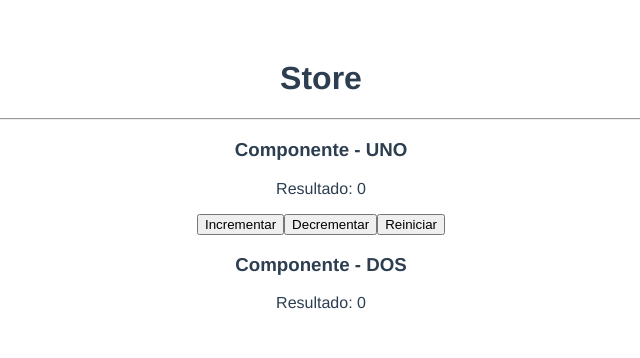
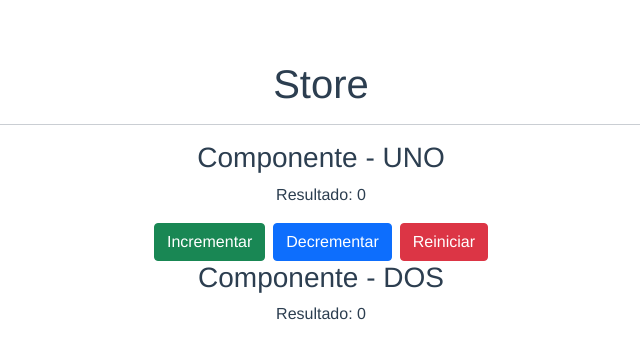
Before and after one commit to dev-oiram/vue-vuex-store, a Vue app: page / in a window 1280 px wide. Shown: the top 358 px of the page, without its empty margins (319-959 px from the left). Built offline with nearby package versions, Linux system fonts and the light colour scheme.

Commit message:
Se agrega bootstrap
Se agrega bootstrap para dar estilo a los botones

```diff
--- a/package.json
+++ b/package.json
@@ -8,6 +8,7 @@
     "build": "vue-cli-service build"
   },
   "dependencies": {
+    "bootstrap": "^5.1.2",
     "core-js": "^3.6.5",
     "vue": "^3.0.0",
     "vuex": "^4.0.0-0"
--- a/src/components/componentone.vue
+++ b/src/components/componentone.vue
@@ -2,9 +2,9 @@
     <div>
         <h3>Componente - UNO</h3>
         <p>Resultado: {{ store.state.contador }}</p>
-        <button @click="store.incrementar">Incrementar</button>
-        <button @click="store.decrementar">Decrementar</button>
-        <button @click="store.reiniciar">Reiniciar</button>
+        <button type="button" class="btn btn-success" @click="store.incrementar">Incrementar</button>
+        <button type="button" class="btn btn-primary ms-2" @click="store.decrementar">Decrementar</button>
+        <button type="button" class="btn btn-danger ms-2" @click="store.reiniciar">Reiniciar</button>
     </div>
 </template>
 
--- a/src/main.js
+++ b/src/main.js
@@ -3,4 +3,7 @@ import App from './App.vue'
 import store from './store'
 import globalstore from '@/globalstore'
 
+import 'bootstrap'
+import 'bootstrap/dist/css/bootstrap.min.css'
+
 createApp(App).provide('globalstore', globalstore).use(store).mount('#app')
```
Also changed, not shown: 1 other file (tests, documents, lock files or other folders).
